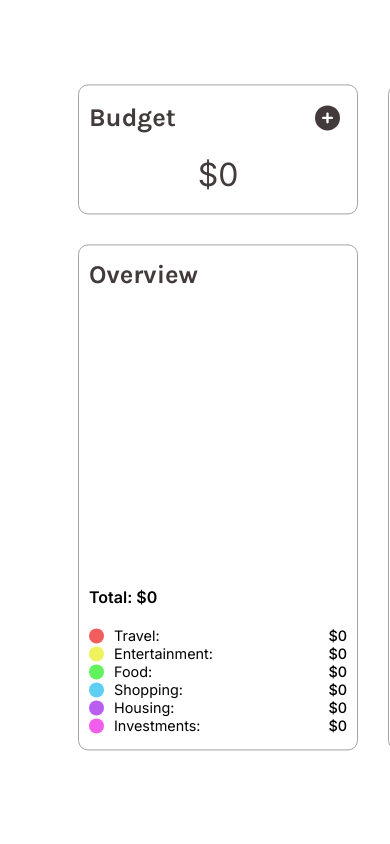
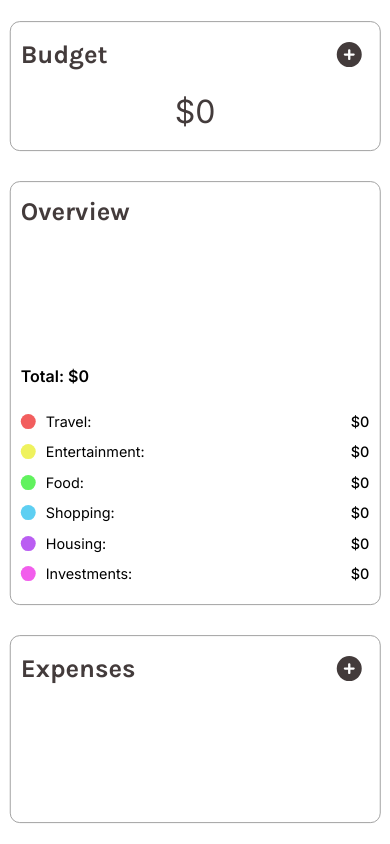
Before and after one commit to cateruu/expenses-tracker, a React (Create React App) app: page / in a window 390 px wide. Built offline with nearby package versions, Linux system fonts and the light colour scheme.

Commit message:
mobile view

```diff
--- a/src/components/Expense.jsx
+++ b/src/components/Expense.jsx
@@ -18,13 +18,16 @@ const Expense = (props) => {
     });
 
     props.setCategories((prevState) => {
-      return prevState.map((category) => {
+      const newState = prevState.map((category) => {
         if (category.category === props.category) {
           category.amount -= props.amount;
         }
 
         return category;
       });
+      console.log(newState);
+
+      return newState;
     });
   };
 
--- a/src/components/Overview.jsx
+++ b/src/components/Overview.jsx
@@ -57,7 +57,7 @@ const Overview = (props) => {
   return (
     <section className={classes.overview}>
       <h2 className={classes.header}>Overview</h2>
-      <Doughnut data={data} options={options} />
+      <Doughnut data={data} options={options} className={classes.chart} />
       <p className={classes.total}>Total: ${calculateTotalSpent()}</p>
       <div className={classes.legend}>{categoryElements}</div>
     </section>
--- a/src/components/css/expense.module.css
+++ b/src/components/css/expense.module.css
@@ -41,3 +41,18 @@
 .delete:hover {
   color: var(--error-color);
 }
+
+@media screen and (max-width: 880px) {
+  .title {
+    font-size: 1.1rem;
+  }
+}
+
+@media screen and (max-width: 450px) {
+  .title {
+    font-size: 1rem;
+  }
+  .amount {
+    font-size: 1rem;
+  }
+}
--- a/src/components/css/expenses.module.css
+++ b/src/components/css/expenses.module.css
@@ -8,6 +8,7 @@
   grid-template-areas:
     'header add'
     'expenses expenses';
+  position: relative;
 }
 
 .header {
--- a/src/components/css/overview.module.css
+++ b/src/components/css/overview.module.css
@@ -44,3 +44,16 @@
   margin-left: auto;
   font-weight: 500;
 }
+
+@media screen and (max-width: 880px) {
+  .chart {
+    width: 300px !important;
+    margin: 0 auto;
+  }
+}
+
+@media screen and (max-width: 450px) {
+  .chart {
+    width: 100px !important;
+  }
+}
--- a/src/css/app.module.css
+++ b/src/css/app.module.css
@@ -22,16 +22,6 @@
   font-family: 'Inter', sans-serif;
 }
 
-/* select {
-  -moz-appearance: none;
-  -webkit-appearance: none;
-  appearance: none;
-}
-
-select::-ms-expand {
-  display: none;
-} */
-
 input::placeholder {
   font-size: 1.4rem;
   color: var(--text-color-placeholder);
@@ -47,3 +37,27 @@ input::-webkit-inner-spin-button {
 input[type='number'] {
   -moz-appearance: textfield;
 }
+
+@media screen and (max-width: 1200px) {
+  .main {
+    width: 80%;
+  }
+}
+
+@media screen and (max-width: 880px) {
+  .main {
+    height: 95%;
+    width: 60%;
+    grid-template: 130px auto auto / 1fr;
+    grid-template-areas:
+      'budget'
+      'overview'
+      'expenses';
+  }
+}
+
+@media screen and (max-width: 450px) {
+  .main {
+    width: 95%;
+  }
+}
```
